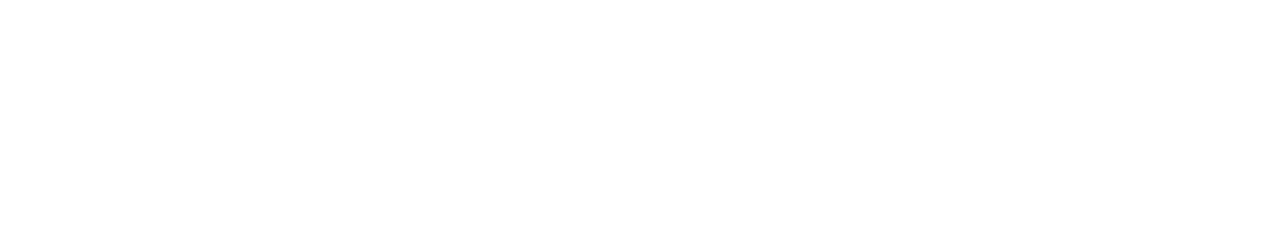
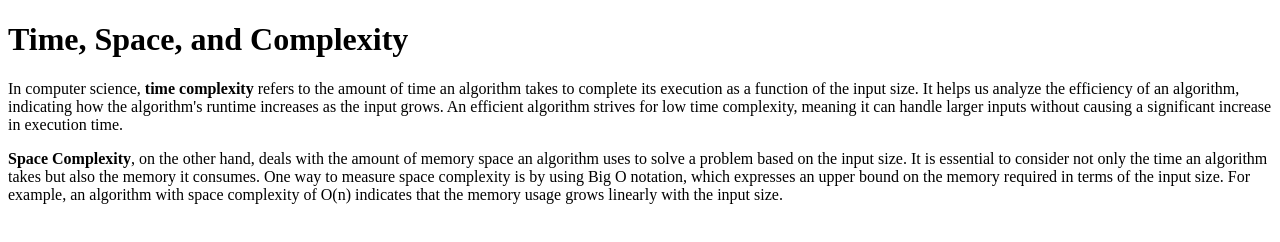
Before and after one commit to acciojob/time-and-space-complexity-Divyanshu-yu, a website: page main.html in a window 1280 px wide. Drawn offline with Linux system fonts and the light colour scheme.

Commit message:
created a submission

```diff
--- a/main.html
+++ b/main.html
@@ -10,6 +10,15 @@
 	<!-- the entire body must be written by student -->
     <script type="text/javascript" src="./script.js">
 </script>
+	<h1>Time, Space, and Complexity</h1>
+
+<p>
+  In computer science, <strong>time complexity</strong> refers to the amount of time an algorithm takes to complete its execution as a function of the input size. It helps us analyze the efficiency of an algorithm, indicating how the algorithm's runtime increases as the input grows. An efficient algorithm strives for low time complexity, meaning it can handle larger inputs without causing a significant increase in execution time.
+</p>
+
+<p>
+  <strong>Space Complexity</strong>, on the other hand, deals with the amount of memory space an algorithm uses to solve a problem based on the input size. It is essential to consider not only the time an algorithm takes but also the memory it consumes. One way to measure space complexity is by using Big O notation, which expresses an upper bound on the memory required in terms of the input size. For example, an algorithm with space complexity of O(n) indicates that the memory usage grows linearly with the input size.
+</p>
 
 </body>
 
```
